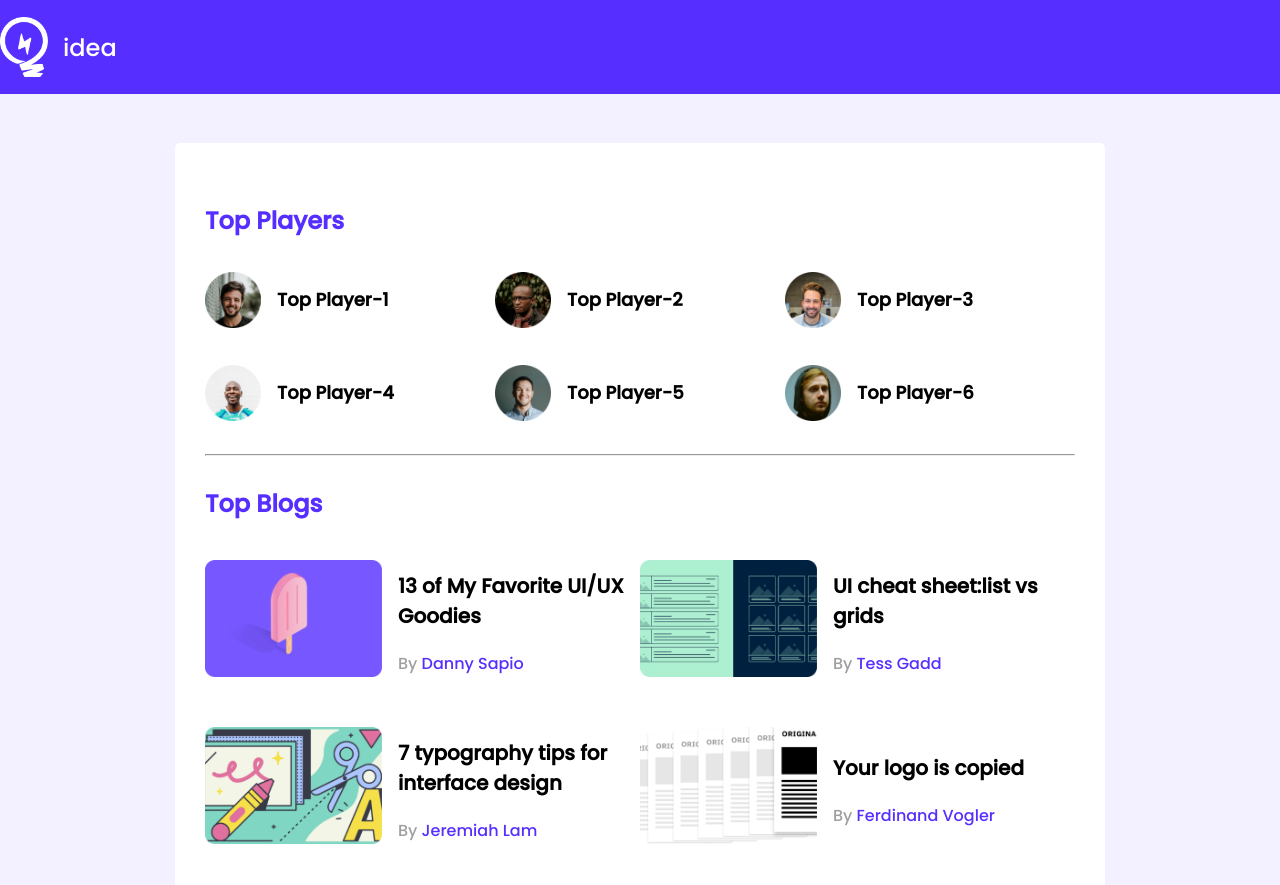
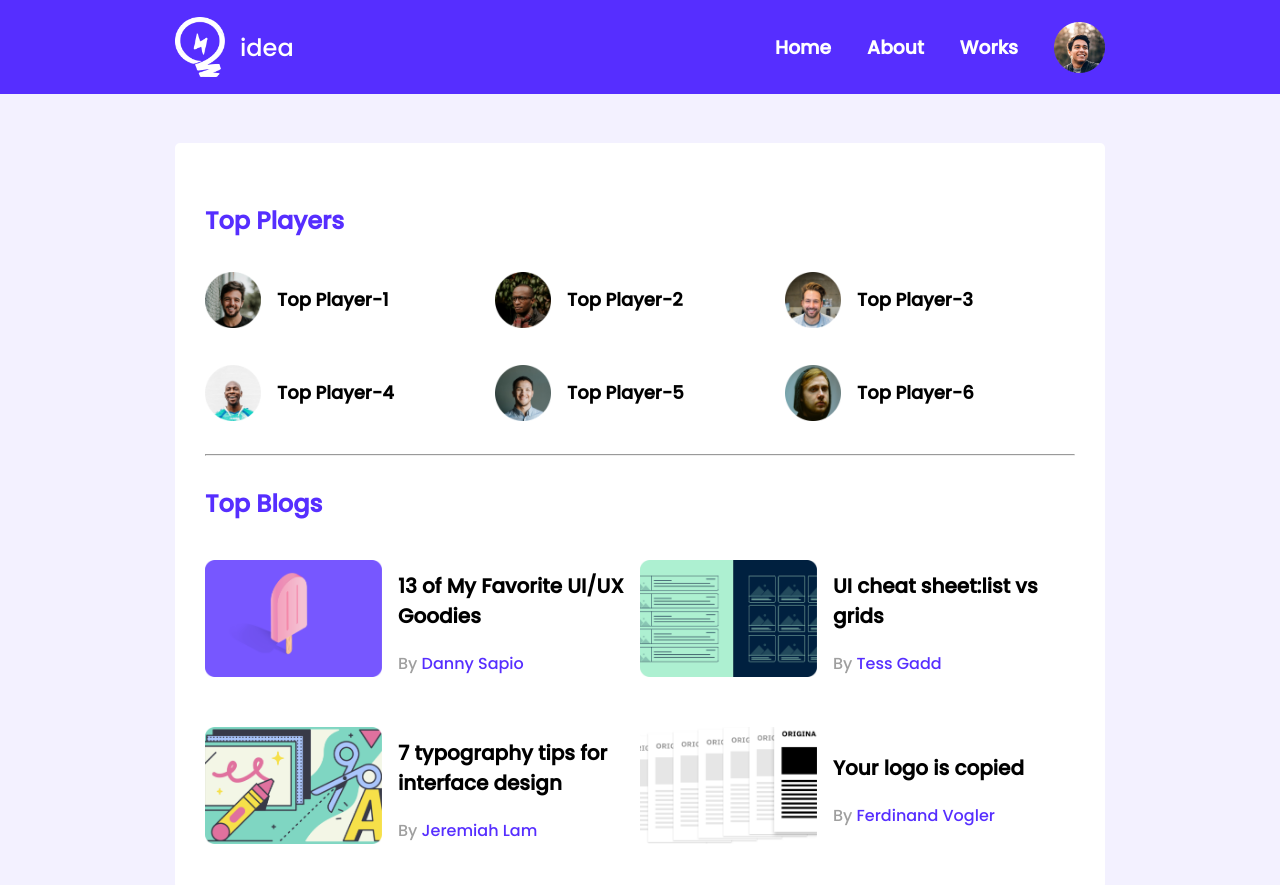
Before and after one commit to QNabila/leader-board-css3, a plain HTML site: page index.html in a window 1280 px wide. Shown: the top 885 px of the page. Drawn offline with Linux system fonts and the light colour scheme.

Commit message:
2nd commit

```diff
--- a/index.html
+++ b/index.html
@@ -14,10 +14,20 @@
 <body>
     <!-- header start -->
     <header>
+        <div class="header-container">
         <div class="logo">
             <img src="images/icons/Grouplogo.png" alt="">
             <span>idea</span>
         </div>
+
+        <div class="pages">
+            <h3>Home</h3>
+            <h3>About</h3>
+            <h3>Works</h3>
+            <img src="images/icons/profile.png" alt="">
+        </div>
+    </div>
+
     </header>
     <!-- header end -->
 
@@ -212,6 +222,8 @@
         </section>
     </main>
 
-
+<footer>
+    <h3>Copyrights, Nabila Kader</h3>
+</footer>
 </body>
 </html>
--- a/styles/style.css
+++ b/styles/style.css
@@ -9,10 +9,31 @@ body {
 }
 
 /* header style */
-header div {
+header, footer{
+  display: flex;
+  align-items: center;
   background-color: #562eff;
   height: 94px;
   width: 100%;
+  justify-content: center;
+  font-size: 14px;
+  color: white;
+
+}
+.header-container{
+  width: 930px;
+  display: flex;
+  justify-content: space-between;
+}
+.pages{
+  align-items: center;
+}
+.pages h3{
+  margin-right: 36px;
+}
+.pages img{
+  height: 51px;
+  width: 51px;
 }
 .logo{
   display: flex;
@@ -20,13 +41,20 @@ header div {
 }
 .logo img{
   height: 60px;
-  width: 48px;
+  width: 50px;
 }
 .logo span{
   font-size: 24px;
   color: white;
   margin-left: 15px;
 }
+.pages{
+  display: flex;
+  font-size: 16px;
+  color: white;
+  font-weight: 100;
+}
+
 main {
   margin:28px 0;
   display: flex;
```
